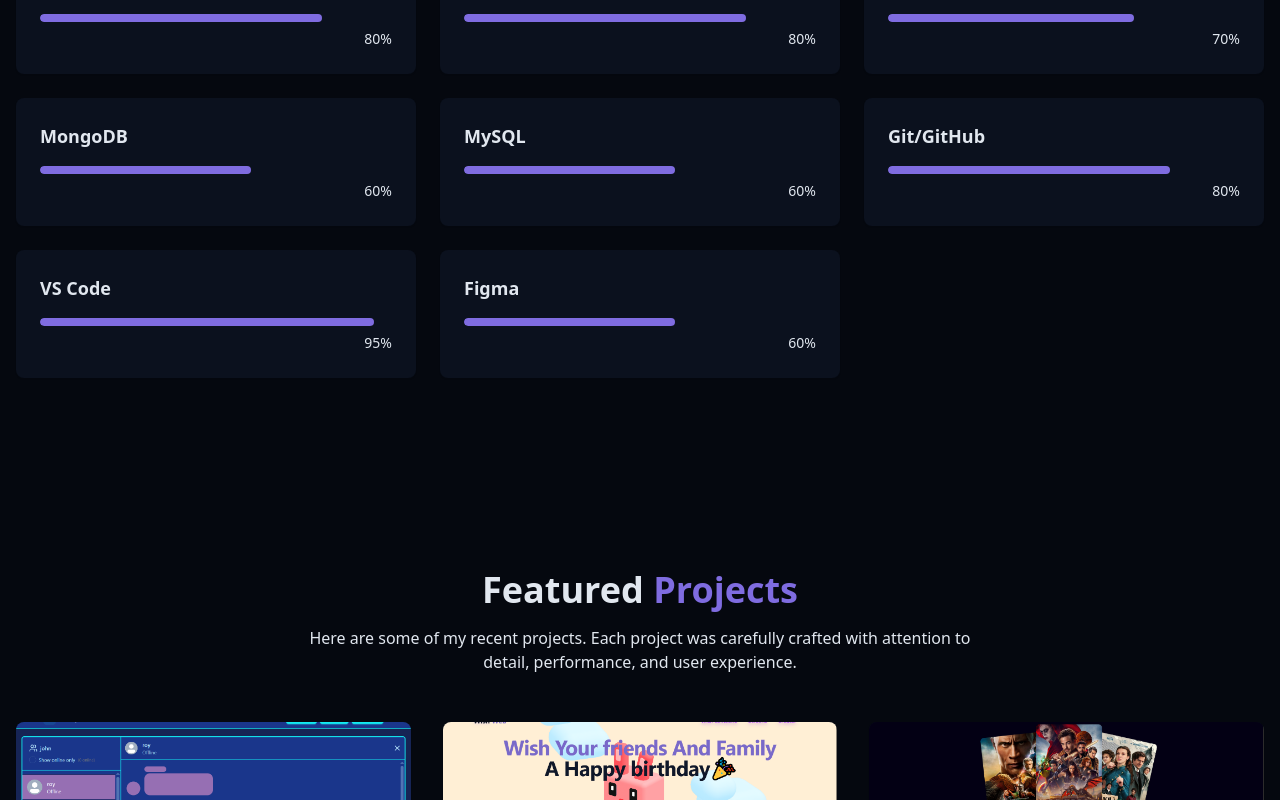
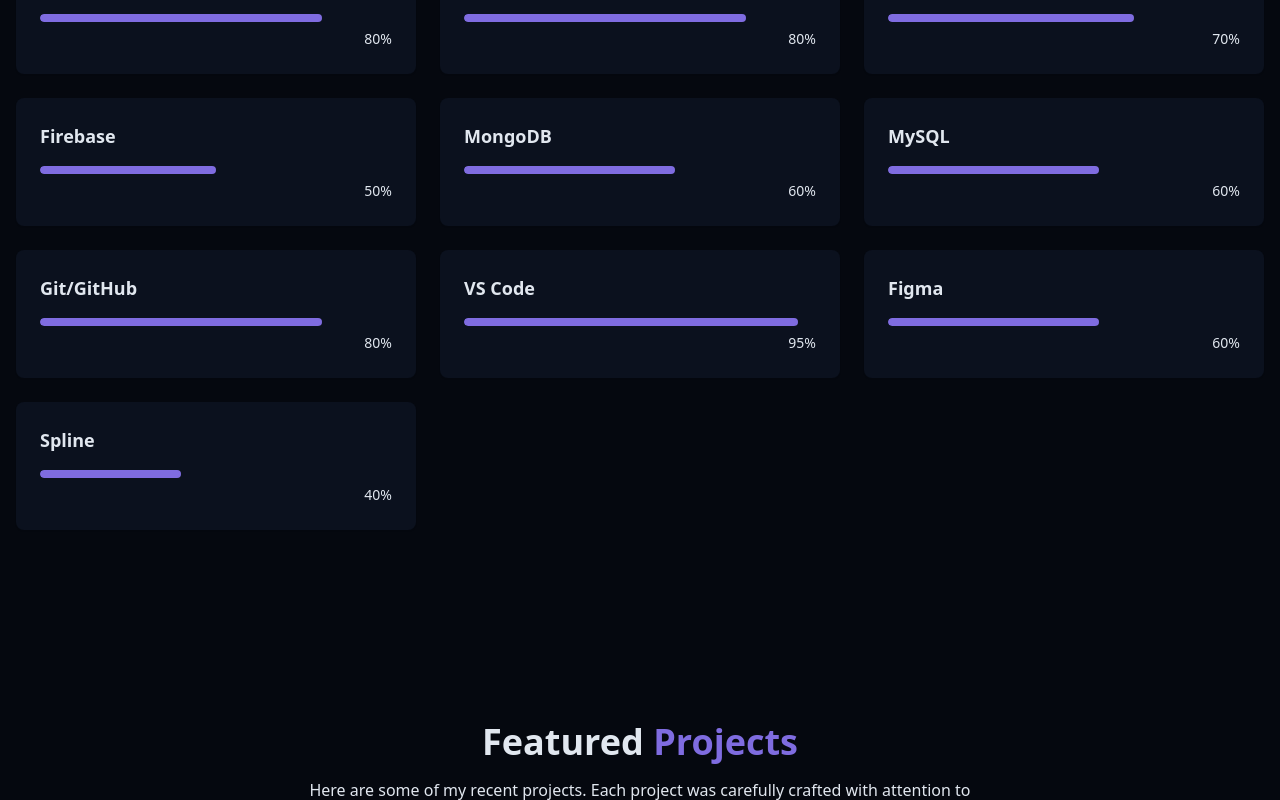
Before and after one commit to wx-01/Portfolio, a React (Vite) app: page / in a window 1280 px wide. Shown: the part 2000-2800 px from the top of the page. Built offline with nearby package versions, Linux system fonts and the light colour scheme.

Commit message:
Update skills section

```diff
--- a/src/component/SkillsSection.jsx
+++ b/src/component/SkillsSection.jsx
@@ -11,6 +11,7 @@
           //backend
           {name:"Node.js", level:80, category:"backend"},
           {name:"Express.js", level:70, category:"backend"},
+          {name:"Firebase", level:50, category:"backend"},
 
           //Databases
           {name:"MongoDB", level:60, category:"database"},
@@ -20,6 +21,7 @@
            {name:"Git/GitHub", level:80, category:"tools"},
            {name:"VS Code", level:95, category:"tools"},
            {name:"Figma", level:60, category:"tools"},
+           {name:"Spline", level:40, category:"tools"},
 
 ];
 const categories=["all","frontend","backend","database","tools"];
```
